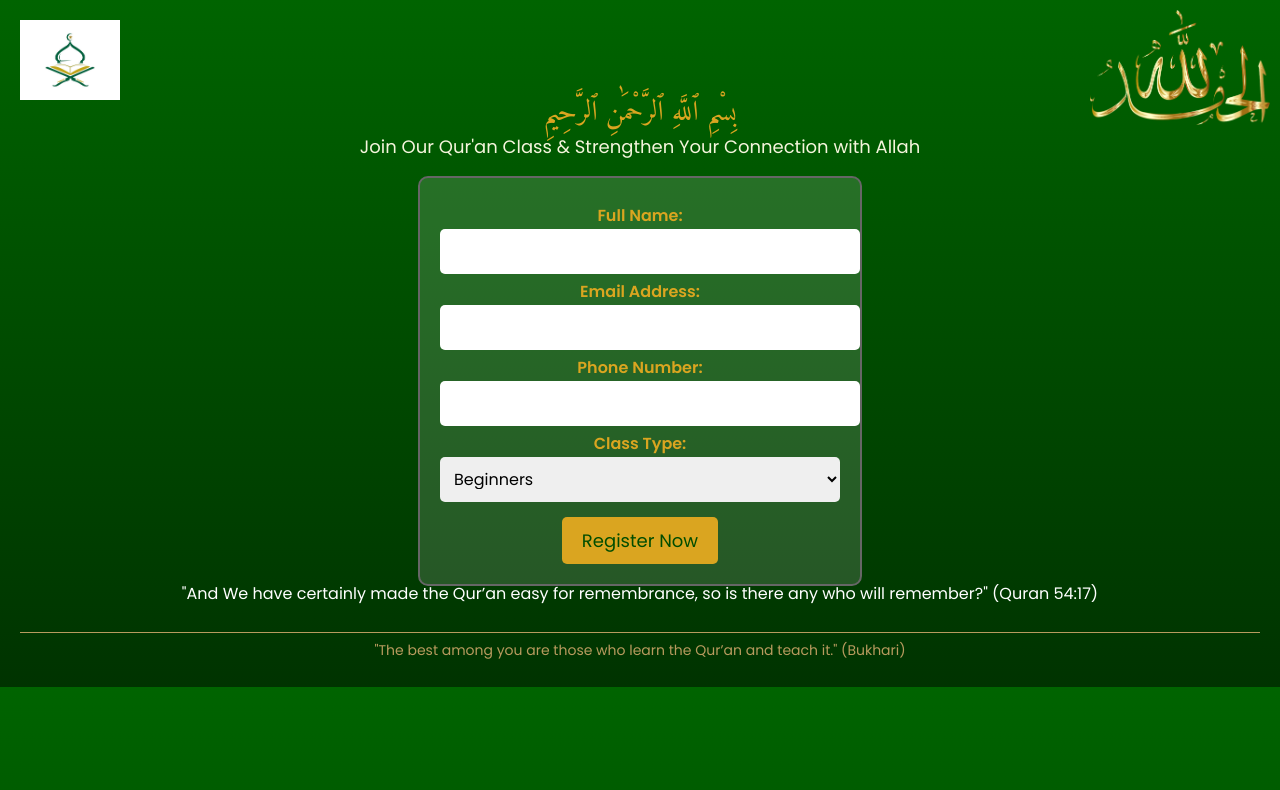
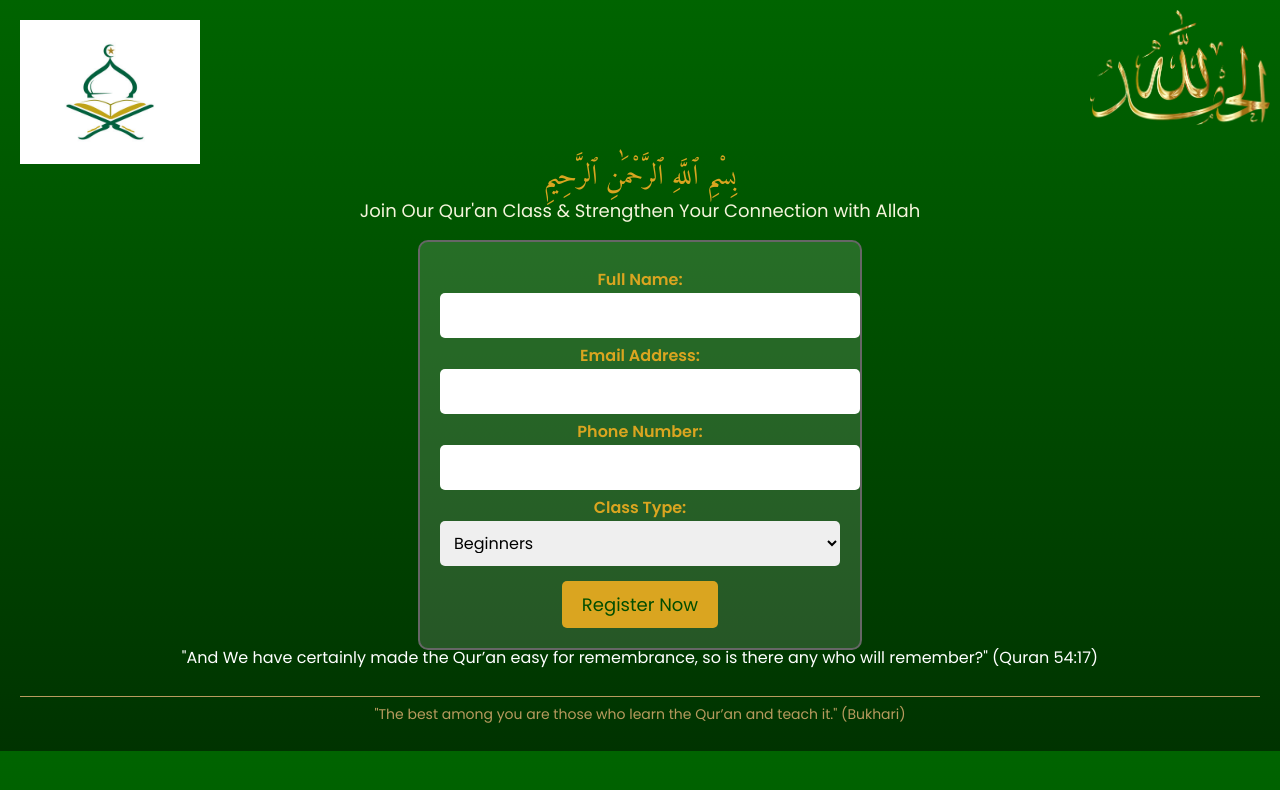
Before and after one commit to hshribati/Project1, a plain HTML site: page index.html in a window 1280 px wide. Drawn offline with Linux system fonts and the light colour scheme.

Commit message:
Update style.css

```diff
--- a/css/style.css
+++ b/css/style.css
@@ -20,7 +20,7 @@ body {
 }
 
 .logo {
-  width: 100px; /* Adjust the size of the logo */
+  width: 180px; /* Adjust the size of the logo */
   height: auto;
   display: block;
 }
```
